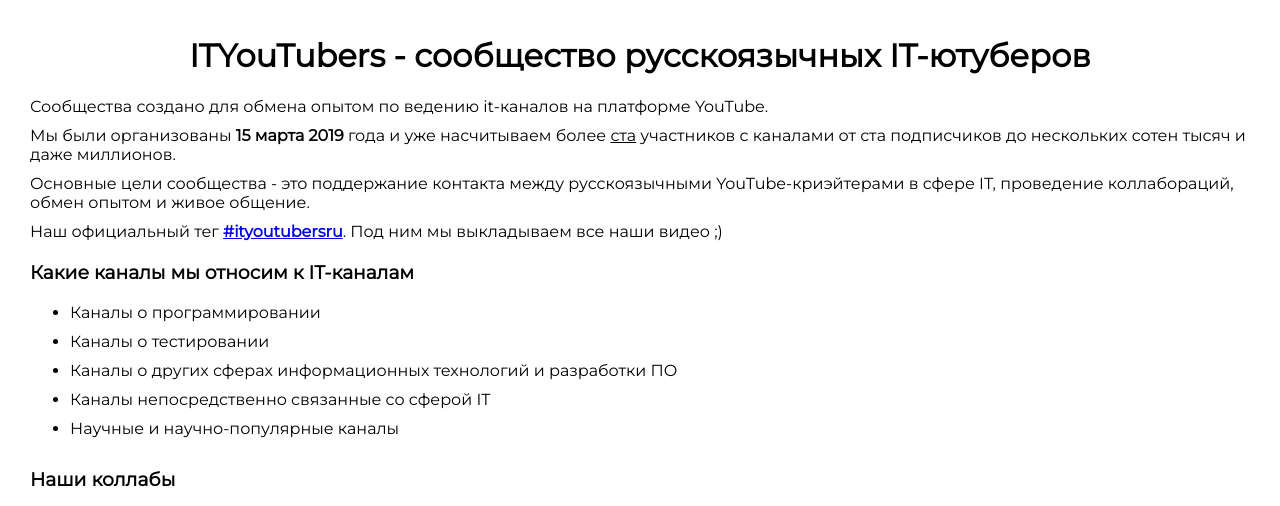
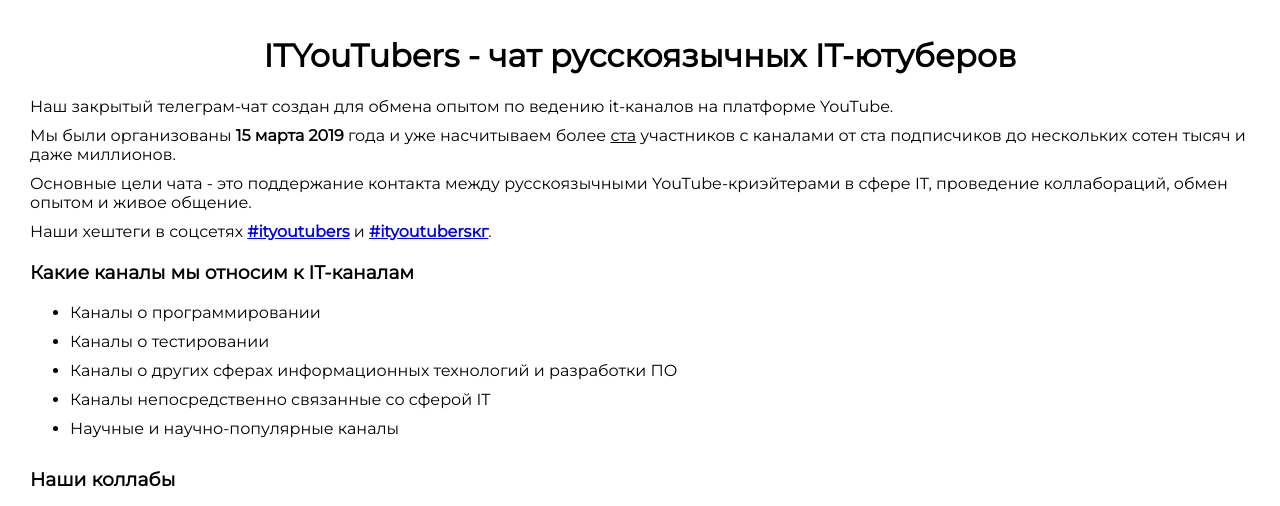
Before and after one commit to it-beard/ityoutubers.info, a plain HTML site: page Site/index.html in a window 1280 px wide. Shown: the top 506 px of the page. Drawn offline with Linux system fonts and the light colour scheme.

Commit message:
Update index.html

```diff
--- a/Site/index.html
+++ b/Site/index.html
@@ -2,7 +2,7 @@
 <html lang="ru">
 <head>
   <meta charset="utf-8">
-  <title>ITYouTubers - крупнейшее русскоязычных сообщество IT-ютуберов</title>
+  <title>ITYouTubers - чат русскоязычных IT-ютуберов</title>
   <link rel="shortcut icon" href="favicon.png" type="image/png">
   <link rel="stylesheet" href="styles.css">
   <link href="https://fonts.googleapis.com/css?family=Montserrat&display=swap" rel="stylesheet">
@@ -10,13 +10,13 @@
 
 <body>
 	<div class="title">
-		<h1>ITYouTubers - сообщество русскоязычных IT-ютуберов</h1>
+		<h1>ITYouTubers - чат русскоязычных IT-ютуберов</h1>
 	</div>
 
 	<div class="info">
 		<div>
 			<div class="info-block">
-				Сообщества создано для обмена опытом по ведению it-каналов на платформе YouTube.
+				Наш закрытый телеграм-чат создан для обмена опытом по ведению it-каналов на платформе YouTube.
 			</div>
 
 			<div class="info-block">
@@ -24,11 +24,11 @@
 			</div>
 
 			<div class="info-block">
-				Основные цели сообщества - это поддержание контакта между русскоязычными YouTube-криэйтерами в сфере IT, проведение коллабораций, обмен опытом и живое общение.
+				Основные цели чата - это поддержание контакта между русскоязычными YouTube-криэйтерами в сфере IT, проведение коллабораций, обмен опытом и живое общение.
 			</div>
 
 			<div class="info-block">
-				Наш официальный тег <a href="https://www.youtube.com/hashtag/ityoutubersru" target="_blank"><b>#ityoutubersru</b></a>. Под ним мы выкладываем все наши видео ;)
+				Наши хештеги в соцсетях <a href="https://www.youtube.com/hashtag/ityoutubers" target="_blank"><b>#ityoutubers</b></a> и <a href="https://www.youtube.com/hashtag/ityoutubersru" target="_blank"><b>#ityoutubersкг</b></a>.
 			</div>
 		</div>
 	</div>
@@ -80,7 +80,7 @@
 	</div>
 
 	<div class="criteria">
-		<h3>Формальные критерии для вступления</h3>
+		<h3>Формальные критерии для вступления в чат</h3>
 		<ul>
 			<li>Соответствие любой из тематике выше</li>
 			<li>Понимание русского языка (это формальный язык общения в сообществе)</li>
@@ -92,7 +92,7 @@
 		</ul>
 
 		<div>
-			По вопросам вступления обращайтесь в телеграм к любому из действующих участников сообщества. Каждый из нас, кто состоит в сообществе более трех месяцев, может добавлять других участников.
+			По вопросам вступления обращайтесь в телеграм к любому из действующих участников сообщества. Каждый участник чата, находящийся в нем более трех месяцев, может добавлять других участников.
 		</div>
 	</div>
 
```
